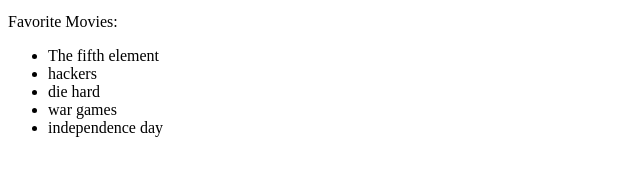
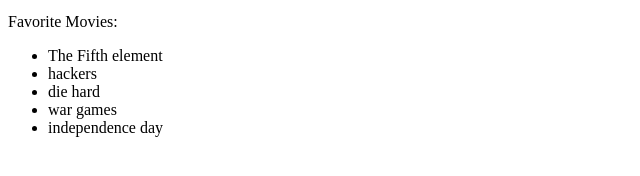
Before and after one commit to jenstem/first-day-demo, a plain HTML site: page index.html in a window 1280 px wide. Shown: the part 602-778 px from the top of the page, 0-640 px from the left. Drawn offline with Linux system fonts and the light colour scheme.

Commit message:
Revise text in list index.html

```diff
--- a/index.html
+++ b/index.html
@@ -36,7 +36,7 @@
                 </ul>
             <p>Favorite Movies:</p>
                 <ul>
-                    <li>The fifth element</li>
+                    <li>The Fifth element</li>
                     <li>hackers</li>
                     <li>die hard</li>
                     <li>war games</li>
```
